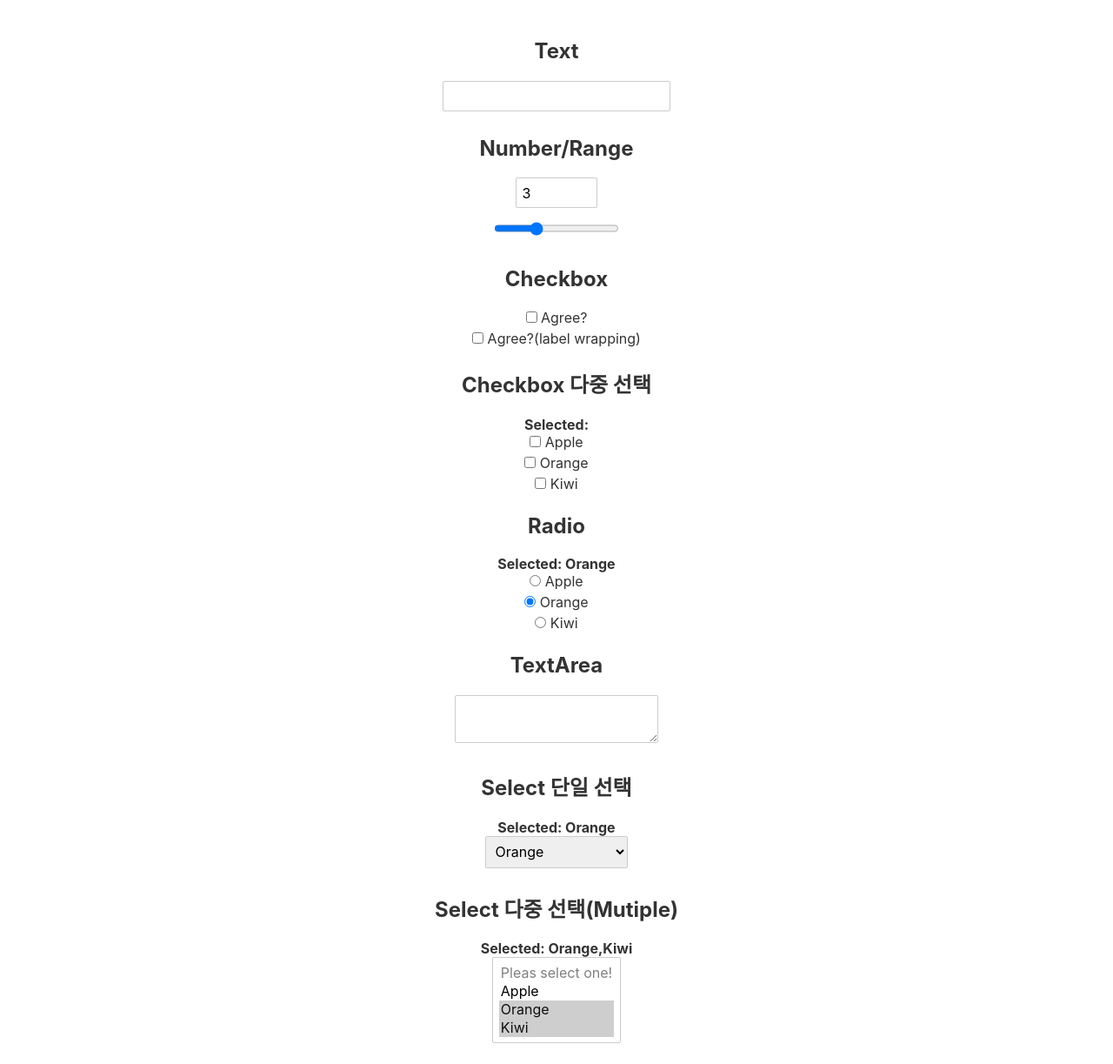
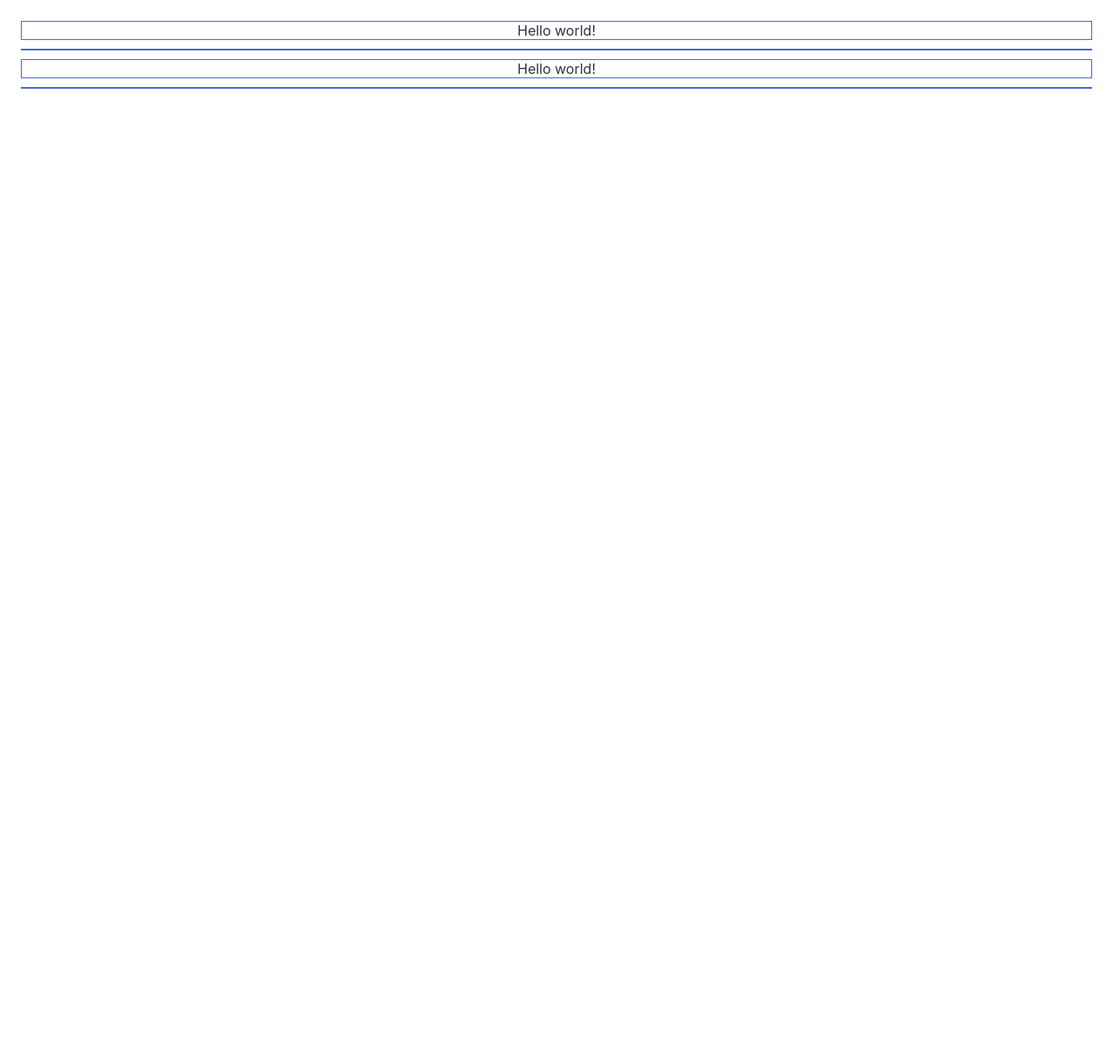
Before and after one commit to HongKeunAhn/Svelte, a Svelte app: page / in a window 1280 px wide. Shown: the whole page at 87% size. After the commit the page ends 800 px from the top, so only its background shows below. Built offline with nearby package versions, Linux system fonts and the light colour scheme.

Commit message:
편집 가능 요소 바인딩 처리

```diff
--- a/src/App.svelte
+++ b/src/App.svelte
@@ -1,107 +1,14 @@
 <script>
-  let text = '';
-  let number = 3;
-  let checked = false;
-  let fruits = ['Apple', 'Orange', 'Kiwi'];
-  let selectedFruits = [];
-  let group = 'Orange';
-  let textarea = '';
-  let select = 'Orange';
-  let multipleSelect = ['Orange', 'Kiwi'];
+  let innerHTML = '';
+  let textContent = 'Hello world!';
 </script>
 
 <main>
-  <!-- let text = ''; -->
-  <section>
-    <h2>Text</h2>
-    <input type="text" bind:value={text} />
-  </section>
+  <div contenteditable bind:innerHTML bind:textContent />
 
-  <!-- let number = 3; -->
-  <section>
-    <h2>Number/Range</h2>
-    <div>
-      <input type="number" bind:value={number} min="0" max="10" />
-    </div>
-    <div>
-      <input type="range" bind:value={number} min="0" max="10" />
-    </div>
-  </section>
-
-  <!-- let checkbox = false; -->
-  <section>
-    <h2>Checkbox</h2>
-    <input type="checkbox" bind:checked /> Agree?
-    <label><input type="checkbox" bind:checked /> Agree?(label wrapping)</label>
-  </section>
-
-  <!--
-    let fruits = ['Apple', 'Orange', 'Kiwi'];
-    let selectedFruits = [];
-  -->
-  <section>
-    <h2>Checkbox 다중 선택</h2>
-    <strong>Selected: {selectedFruits}</strong>
-    {#each fruits as fruit}
-      <label>
-        <input type="checkbox" value={fruit} bind:group={selectedFruits} />
-        {fruit}
-      </label>
-    {/each}
-  </section>
-
-  <!-- let group = 'Orange';  -->
-  <section>
-    <h2>Radio</h2>
-    <!-- <input type="radio" value="Apple" bind:group /> Apple
-    <input type="radio" value="Orange" bind:group /> Orange
-    <input type="radio" value="Kiwi" bind:group /> Kiwi -->
-    <strong>Selected: {group}</strong>
-    <label>
-      <input type="radio" value="Apple" bind:group /> Apple
-    </label>
-    <label>
-      <input type="radio" value="Orange" bind:group /> Orange
-    </label>
-    <label>
-      <input type="radio" value="Kiwi" bind:group /> Kiwi
-    </label>
-  </section>
-
-  <!-- let textarea = '';  -->
-  <section>
-    <h2>TextArea</h2>
-    <pre>{textarea}</pre>
-    <textarea bind:value={textarea} />
-  </section>
-
-  <!-- let select = 'Orange';  -->
-  <section>
-    <h2>Select 단일 선택</h2>
-    <strong>Selected: {select}</strong>
-    <div>
-      <select bind:value={select}>
-        <option disabled value="">Pleas select one!</option>
-        <option value="Apple">Apple</option>
-        <option value="Orange">Orange</option>
-        <option value="Kiwi">Kiwi</option>
-      </select>
-    </div>
-  </section>
-
-  <!-- let multipleSelect = ['Orange', 'Kiwi']; -->
-  <section>
-    <h2>Select 다중 선택(Mutiple)</h2>
-    <strong>Selected: {multipleSelect}</strong>
-    <div>
-      <select multiple bind:value={multipleSelect}>
-        <option disabled value="">Pleas select one!</option>
-        <option value="Apple">Apple</option>
-        <option value="Orange">Orange</option>
-        <option value="Kiwi">Kiwi</option>
-      </select>
-    </div>
-  </section>
+  <div>{innerHTML}</div>
+  <div>{textContent}</div>
+  <div>{@html innerHTML}</div>
 </main>
 
 <style>
@@ -112,6 +19,11 @@
     margin: 0 auto;
   }
 
+  div {
+    border: 1px solid royalblue;
+    margin-bottom: 10px;
+  }
+
   @media (min-width: 640px) {
     main {
       max-width: none;
```
